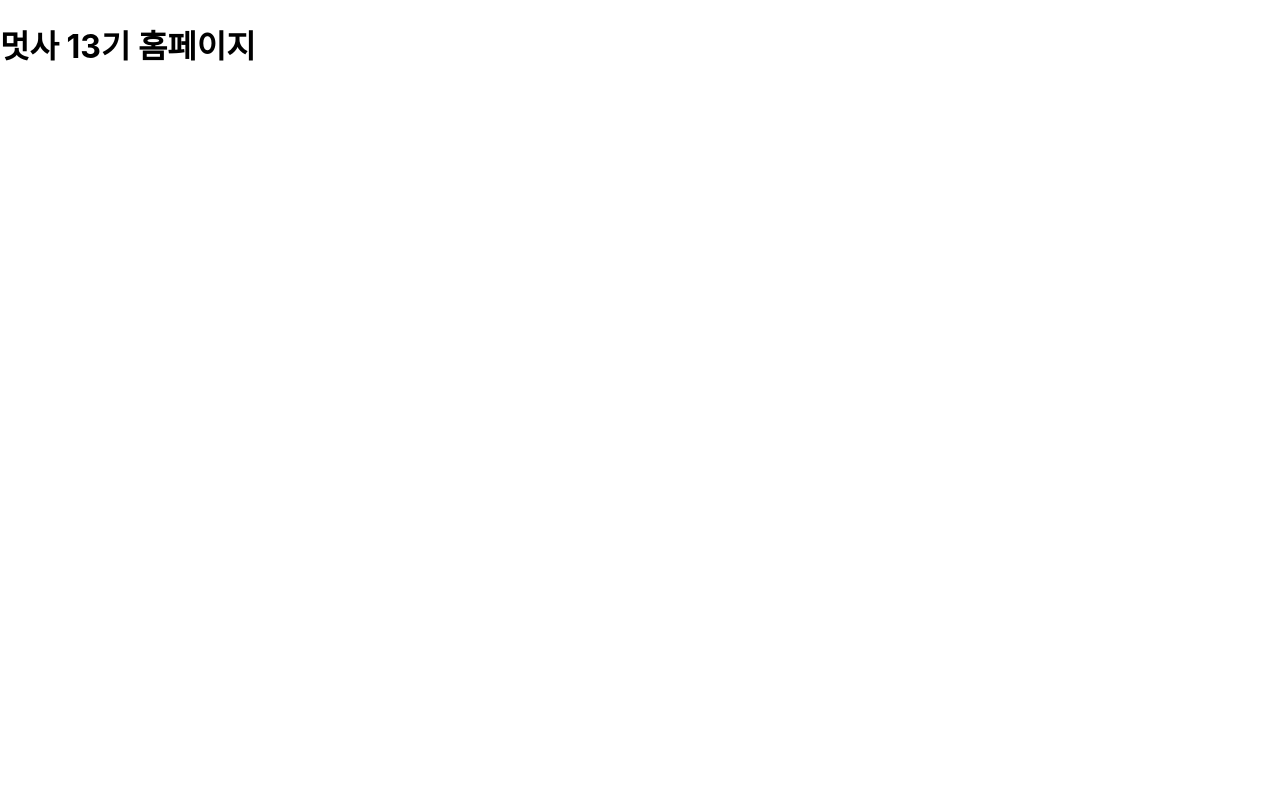
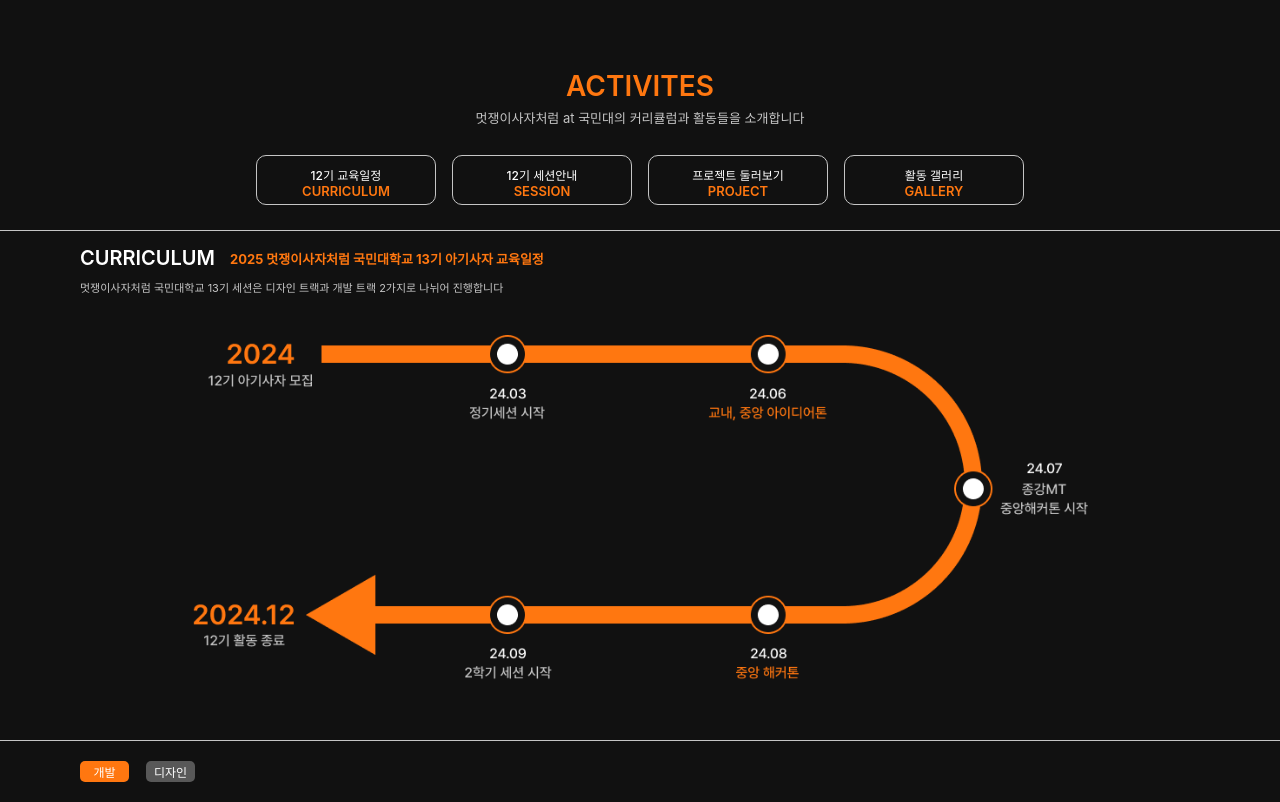
Before and after one commit to Dayeon0820/likelion13_homepage, a React (Create React App) app: page /activites in a window 1280 px wide. Built offline with nearby package versions, Linux system fonts and the light colour scheme.

Commit message:
activites toggle buttons

```diff
--- a/package.json
+++ b/package.json
@@ -6,6 +6,7 @@
     "cra-template": "1.2.0",
     "react": "^18.3.1",
     "react-dom": "^18.3.1",
+    "react-router-dom": "^7.1.3",
     "react-scripts": "5.0.1"
   },
   "scripts": {
--- a/src/App.css
+++ b/src/App.css
@@ -0,0 +1,10 @@
+/*메인 바탕색색 */
+.black {
+  background-color: rgba(17, 17, 17, 1);
+}
+
+/* 메인 오렌지색 화이트색 */
+:root {
+  --orange: rgba(255, 119, 16, 1);
+  --white: rgba(197, 197, 197, 1);
+}
--- a/src/App.js
+++ b/src/App.js
@@ -1,8 +1,16 @@
+import "./App.css";
+
+import React from "react";
+import { BrowserRouter as Router, Route, Routes } from "react-router-dom";
+import Activites from "./activites/activites";
+
 function App() {
   return (
-    <div className="App">
-      <h1>멋사 13기 홈페이지</h1>
-    </div>
+    <Router>
+      <Routes>
+        <Route path="/activites" element={<Activites />} />
+      </Routes>
+    </Router>
   );
 }
 
--- /dev/null
+++ b/src/activites/activites.css
@@ -0,0 +1,148 @@
+#activites_body {
+  height: 110%;
+  overflow-y: auto;
+  padding-bottom: 20px;
+}
+
+.activites_header {
+  margin-top: 50px;
+  width: 100%;
+  display: flex;
+  flex-direction: column;
+  align-items: center;
+  justify-content: flex-start;
+  padding-bottom: 10px;
+  border-bottom: 1px solid var(--white);
+}
+
+.atv_header-title {
+  font-size: 28px;
+  font-weight: 600;
+  color: var(--orange);
+  margin-bottom: 0;
+}
+
+.activites_header p {
+  font-size: 13px;
+  margin-top: 5px;
+  color: var(--white);
+}
+
+#atv_button-box {
+  width: 95%;
+  display: flex;
+  align-items: center;
+  justify-content: center;
+  margin: 15px;
+}
+
+.activites_main {
+  padding-bottom: 60px;
+  border-bottom: 1px solid var(--white);
+}
+
+.atv_main-title {
+  display: flex;
+  align-items: center;
+  margin-left: 80px;
+  margin-top: 10px;
+  height: 35px;
+}
+
+.atv_main-title h1 {
+  font-size: 20px;
+  font-weight: 600;
+  margin-right: 15px;
+  color: white;
+}
+
+.atv_main-title h4 {
+  font-size: 13px;
+  font-family: 500;
+  color: var(--orange);
+}
+
+.atv_main-sub {
+  margin-left: 80px;
+  margin-top: 3px;
+  font-size: 11px;
+  color: var(--white);
+}
+
+#atv_curriculum-img {
+  width: 100%;
+  display: flex;
+  justify-content: center;
+  margin-top: 20px;
+}
+
+#atv_curriculum-img img {
+  width: 70%;
+}
+
+.atv_footer-btn {
+  background-color: var(--orange);
+  width: 45px;
+  border-radius: 5px;
+  color: white;
+  font-size: 12px;
+  padding: 2px;
+  display: flex;
+  align-items: center;
+  justify-content: center;
+  margin-right: 17px;
+}
+
+.atv_footer-btn:last-child {
+  background-color: rgba(88, 88, 88, 1);
+}
+
+/*버튼 컴포넌트 */
+#atv_button {
+  width: 180px;
+  height: 50px;
+
+  border-radius: 10px;
+
+  display: flex;
+  justify-content: space-between;
+  align-items: center;
+  flex-direction: column;
+  box-sizing: border-box;
+  margin: 0 8px;
+}
+
+.atv_button-clicked {
+  background-color: var(--orange);
+}
+
+.atv_button-default {
+  background-color: rgba(0, 0, 0, 0);
+  border: 1px solid var(--white);
+}
+
+#atv_button h2 {
+  font-size: 12px;
+  margin-bottom: 0;
+  color: white;
+  font-weight: 500;
+}
+
+#atv_button h4 {
+  font-size: 13px;
+  margin-top: 0;
+  font-weight: 600;
+}
+.atv_button-clicked h4 {
+  color: black;
+}
+
+.atv_button-default h4 {
+  color: var(--orange);
+}
+
+#atv_footer-btnBox {
+  display: flex;
+  margin-left: 80px;
+  margin-top: 20px;
+}
--- /dev/null
+++ b/src/activites/activites.jsx
@@ -0,0 +1,63 @@
+import "../App.css";
+import "./activites.css";
+import Button from "./button";
+import React, { useState } from "react";
+
+function Activites() {
+  const [activeButton, setActiveButton] = useState(null);
+  return (
+    <div id="activites_body" className="black">
+      <header className="activites_header">
+        <h1 className="atv_header-title">ACTIVITES</h1>
+        <p>멋쟁이사자처럼 at 국민대의 커리큘럼과 활동들을 소개합니다</p>
+        <div id="atv_button-box">
+          <Button
+            title={"12기 교육일정"}
+            detail={"CURRICULUM"}
+            activeButton={activeButton}
+            setActiveButton={setActiveButton}
+          />
+          <Button
+            title={"12기 세션안내"}
+            detail={"SESSION"}
+            activeButton={activeButton}
+            setActiveButton={setActiveButton}
+          />
+          <Button
+            title={"프로젝트 둘러보기"}
+            detail={"PROJECT"}
+            activeButton={activeButton}
+            setActiveButton={setActiveButton}
+          />
+          <Button
+            title={"활동 갤러리"}
+            detail={"GALLERY"}
+            activeButton={activeButton}
+            setActiveButton={setActiveButton}
+          />
+        </div>
+      </header>
+      <main className="activites_main">
+        <div className="atv_main-title">
+          <h1>CURRICULUM</h1>
+          <h4>2025 멋쟁이사자처럼 국민대학교 13기 아기사자 교육일정</h4>
+        </div>
+        <p className="atv_main-sub">
+          멋쟁이사자처럼 국민대학교 13기 세션은 디자인 트랙과 개발 트랙 2가지로
+          나뉘어 진행합니다
+        </p>
+        <div id="atv_curriculum-img">
+          <img id="atv_curriculum-img" src="./curriculum.png" />
+        </div>
+      </main>
+      <footer className="activites_footer">
+        <div id="atv_footer-btnBox">
+          <div className="atv_footer-btn">개발</div>
+          <div className="atv_footer-btn">디자인</div>
+        </div>
+      </footer>
+    </div>
+  );
+}
+
+export default Activites;
--- /dev/null
+++ b/src/activites/button.jsx
@@ -0,0 +1,22 @@
+import "../App.css";
+import React, { useState } from "react";
+
+function Button({ title, detail, activeButton, setActiveButton }) {
+  return (
+    <div
+      id="atv_button"
+      className={
+        activeButton === detail ? "atv_button-clicked" : "atv_button-default"
+      }
+      onClick={() => {
+        setActiveButton(detail);
+        console.log(activeButton);
+      }}
+    >
+      <h2>{title}</h2>
+      <h4>{detail}</h4>
+    </div>
+  );
+}
+
+export default Button;
```
Also changed, not shown: public/curriculum.png (added), 1 other file (tests, documents, lock files or other folders).
